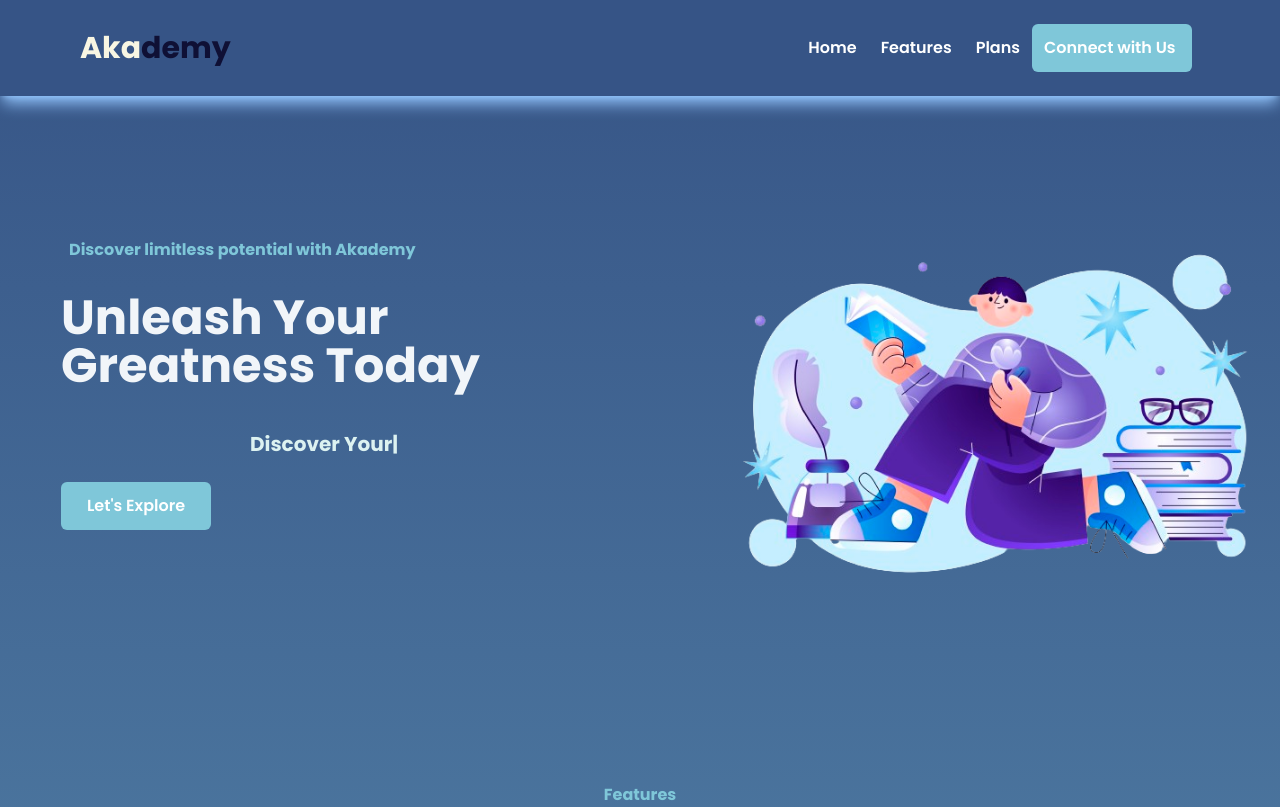
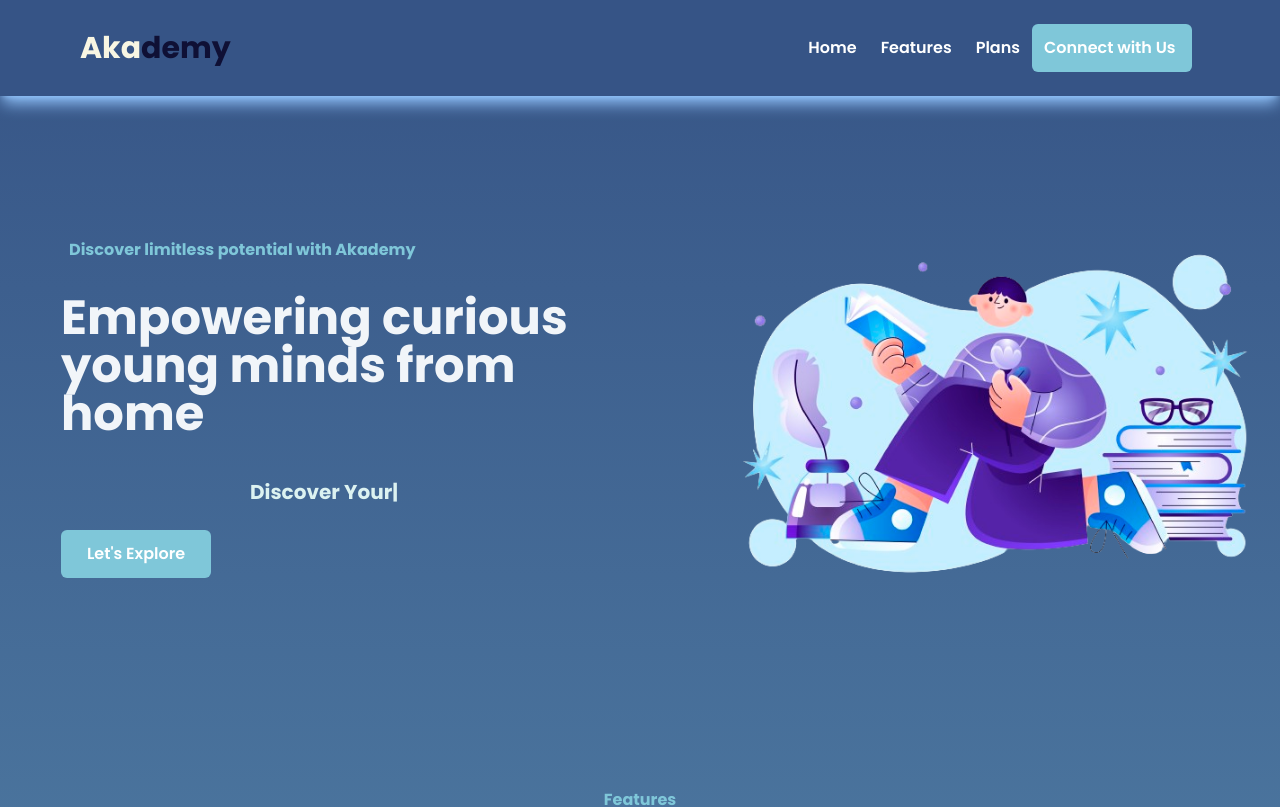
Before and after one commit to amirahyusof/LandingPage-Akademy, a React (Vite) app: page / in a window 1280 px wide. Shown: the top 807 px of the page. Built offline with nearby package versions, Linux system fonts and the light colour scheme.

Commit message:
refine hero text for target audience

```diff
--- a/src/Components/Hero.jsx
+++ b/src/Components/Hero.jsx
@@ -9,7 +9,7 @@ function Hero(){
                 <div className="mt-[150px] text-center md:text-left">
                     <p className="text-[#7FC7D9] font-bold p-2 text-base">Discover limitless potential with Akademy</p>
                     <h1 className="md:text-5xl sm:text-3xl text-4xl font-bold md:py-6">
-                        Unleash Your Greatness Today
+                       Empowering curious young minds from home
                     </h1>
                     <div className="flex justify-center items-center text-[#DCF2F1]">
                         <ReactTyped
```
